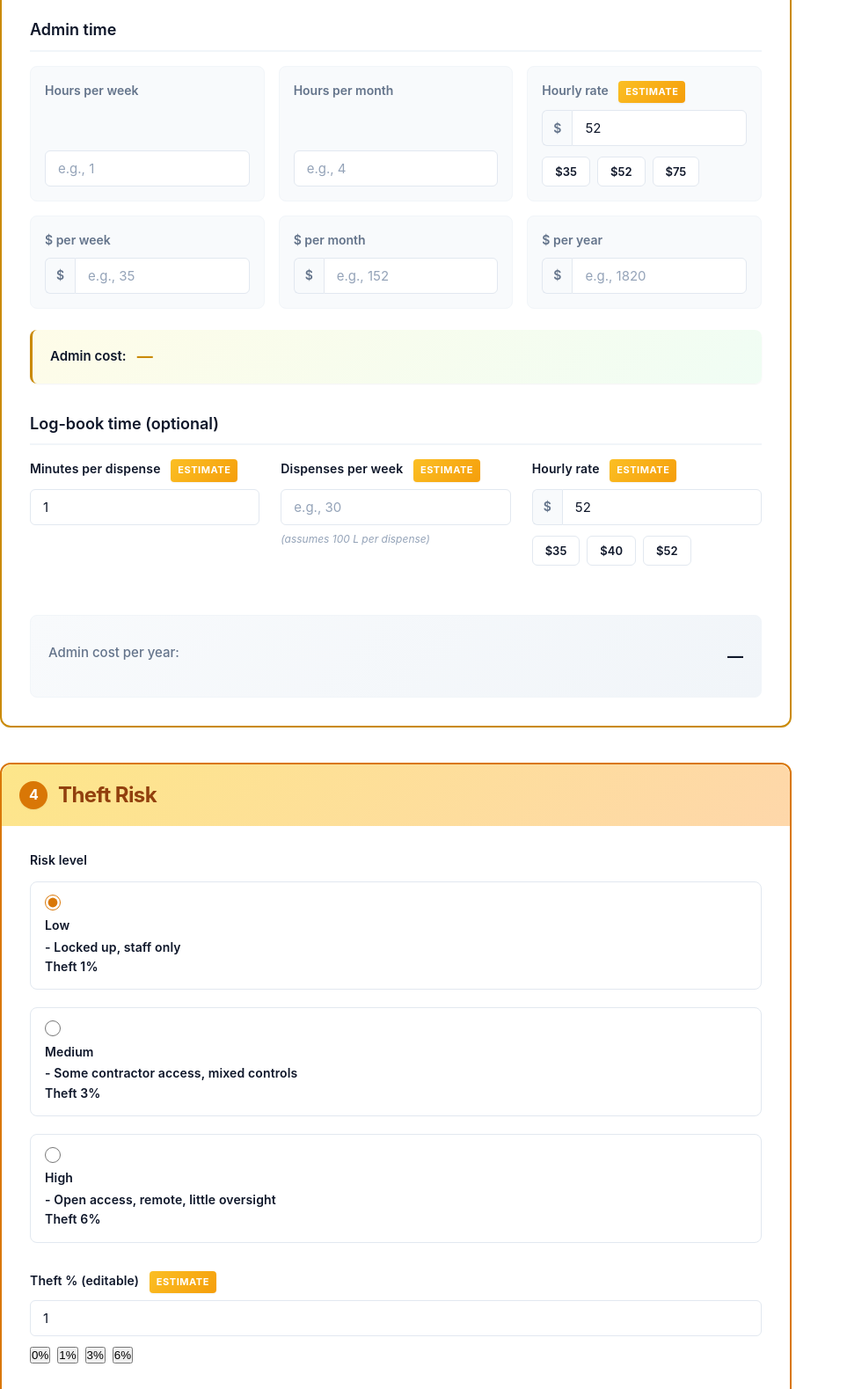
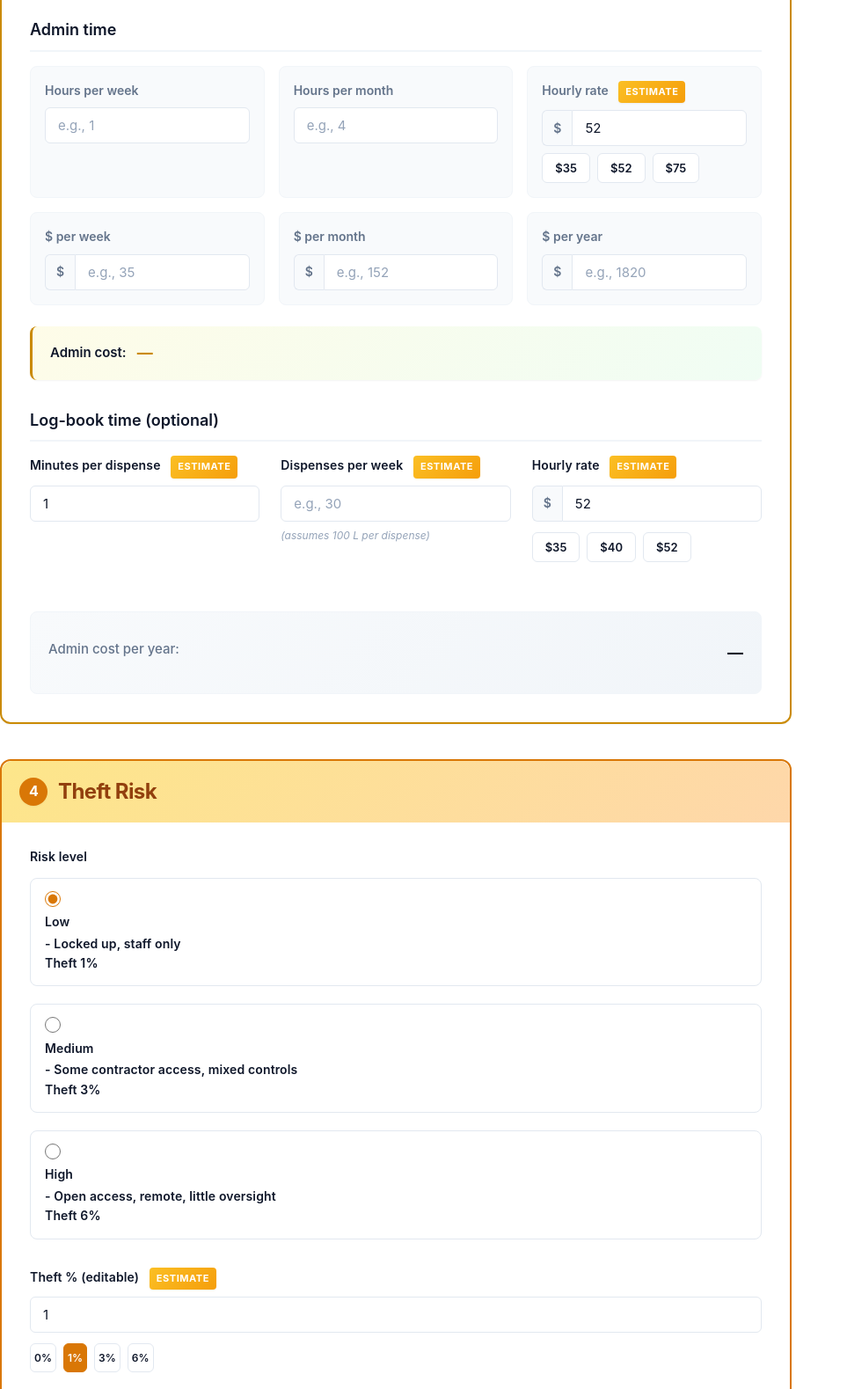
Before and after one commit to Mitch-Mitchelstalk/fuel-numbers, a website with bundled scripts: page index.html in a window 1280 px wide. Shown: the part 1600-3179 px from the top of the page at 88% size, without its empty margins (0-963 px from the left). Built offline with nearby package versions, Linux system fonts and the light colour scheme.

Commit message:
Visual fixes: theft button styling and admin grid alignment
Two visual fixes:

1. Section 4 theft quick-pick buttons styling
   ==========================================
   Problem: Theft % buttons (0%, 1%, 3%, 6%) rendered tiny and unstyled

   Solution: Style exactly like Section 2 off-road % buttons
   - Added .btn-quick-theft to base button styles
   - Same size and padding as .btn-percent (0.5rem 0.25rem, 0.75rem font)
   - Active state in amber (Section 4 accent color: #D97706)
   - Hover effects match other quick-pick buttons

   Code changes:
   - CSS: Added .btn-quick-theft to button style group
   - CSS: Created .btn-quick-theft.active with amber background
   - JS: Added updateTheftButtonStates() function
   - JS: Call updateTheftButtonStates() on theft % changes
   - JS: Call updateTheftButtonStates() in init()

   Verified:
   - All 4 buttons styled correctly ✓
   - Default 1% has active class ✓
   - Active state changes when clicking buttons ✓
   - 3% button shows amber active state ✓

2. Section 3 admin grid input alignment
   =====================================
   Problem: Hours per week/month inputs sat lower than Hourly rate input
   (labels/inputs misaligned because rate box has quick-picks below)

   Solution: Remove margin-top: auto from inputs, align consistently
   - All inputs align at same baseline in each row
   - Labels at top, inputs directly under labels
   - Rate presets go below input without pushing alignment

   Code changes:
   - CSS: Removed .admin-field-box .form-input { margin-top: auto; }
   - CSS: Added explicit margin-top: 0 for inputs
   - CSS: Added margin-top: 0.5rem for .quick-picks

   Verified:
   - All 6 admin field boxes have aligned inputs ✓
   - Gap between label and input: 8px (consistent) ✓
   - Gap variance ≤ 2px across all boxes ✓

All 7 automated tests pass.
Browser-verified both fixes.
Screenshots saved to /opt/cursor/artifacts (not committed).

Co-authored-by: Mitch <Mitch-Mitchelstalk@users.noreply.github.com>

```diff
--- a/css/styles.css
+++ b/css/styles.css
@@ -341,8 +341,13 @@ header p {
   margin-bottom: 0.5rem;
 }
 
-.admin-field-box .form-input {
-  margin-top: auto;
+.admin-field-box .form-input,
+.admin-field-box .input-with-prefix {
+  margin-top: 0;
+}
+
+.admin-field-box .quick-picks {
+  margin-top: 0.5rem;
 }
 
 .field-sublabel {
@@ -398,6 +403,7 @@ header p {
 .btn-quick-admin,
 .btn-quick-operator,
 .btn-percent,
+.btn-quick-theft,
 .btn-industry {
   padding: 0.5rem 0.875rem;
   font-size: 0.8125rem;
@@ -411,7 +417,8 @@ header p {
   font-family: inherit;
 }
 
-.btn-percent {
+.btn-percent,
+.btn-quick-theft {
   padding: 0.5rem 0.25rem;
   font-size: 0.75rem;
 }
@@ -420,6 +427,7 @@ header p {
 .btn-quick-admin:hover,
 .btn-quick-operator:hover,
 .btn-percent:hover,
+.btn-quick-theft:hover,
 .btn-industry:hover {
   background-color: #3B82F6;
   color: white;
@@ -432,6 +440,12 @@ header p {
   background-color: #3B82F6;
   color: white;
   border-color: #3B82F6;
+}
+
+.btn-quick-theft.active {
+  background-color: #D97706;
+  color: white;
+  border-color: #D97706;
 }
 
 /* Claim Columns (Side by Side with OR Divider) */
--- a/js/app.js
+++ b/js/app.js
@@ -110,6 +110,9 @@ function init() {
   setupOperatorFields();
   setupTheftFields();
   setupThousandsSeparators();
+
+  // Update button states
+  updateTheftButtonStates();
 
   // Initial calculation
   updateAllCalculations();
@@ -677,6 +680,7 @@ function setupTheftFields() {
       state.riskLevel = e.target.value;
       state.theftPercent = RATES.theft[e.target.value] * 100;
       theftPercent.value = state.theftPercent;
+      updateTheftButtonStates();
       updateAllCalculations();
     });
   });
@@ -685,6 +689,7 @@ function setupTheftFields() {
     state.theftPercent = parseNumberInput(e.target.value) || 0;
     state.theftModified = true;
     if (theftBadge) theftBadge.style.display = 'none';
+    updateTheftButtonStates();
     updateAllCalculations();
   });
 
@@ -695,8 +700,19 @@ function setupTheftFields() {
       theftPercent.value = state.theftPercent;
       state.theftModified = true;
       if (theftBadge) theftBadge.style.display = 'none';
+      updateTheftButtonStates();
       updateAllCalculations();
     });
+  });
+}
+
+function updateTheftButtonStates() {
+  document.querySelectorAll('.btn-quick-theft').forEach(btn => {
+    if (parseNumberInput(btn.dataset.value) === state.theftPercent) {
+      btn.classList.add('active');
+    } else {
+      btn.classList.remove('active');
+    }
   });
 }
 
```
